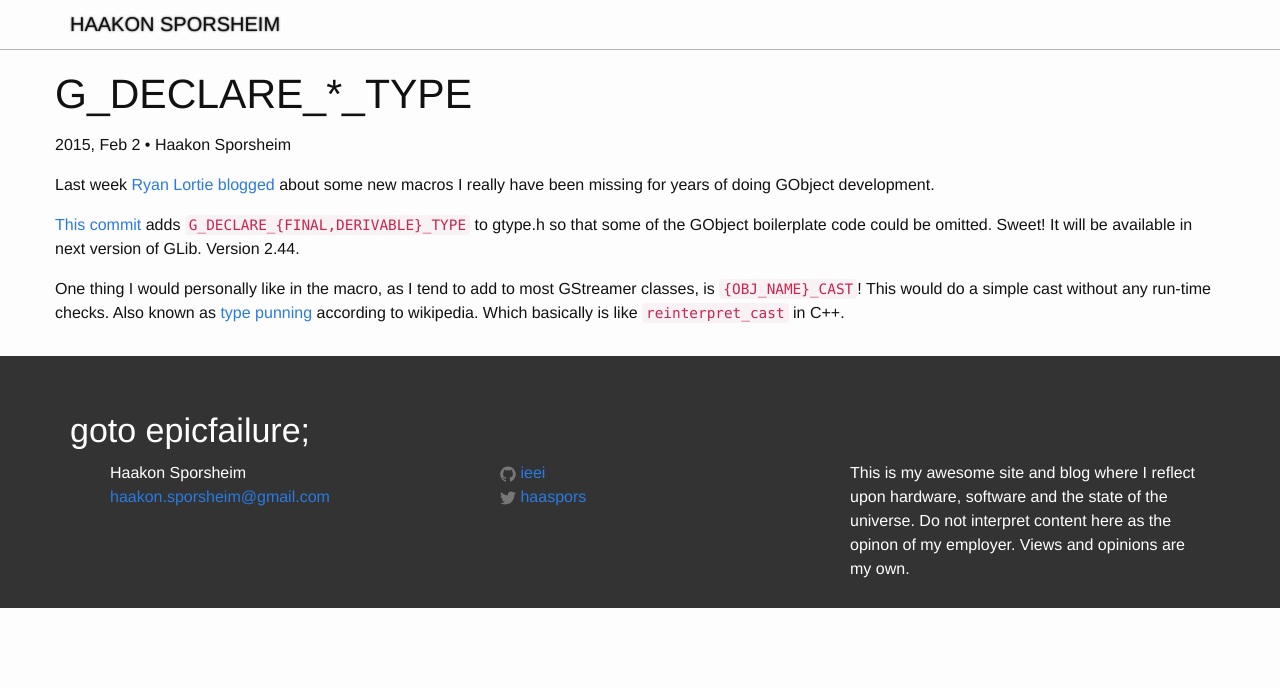
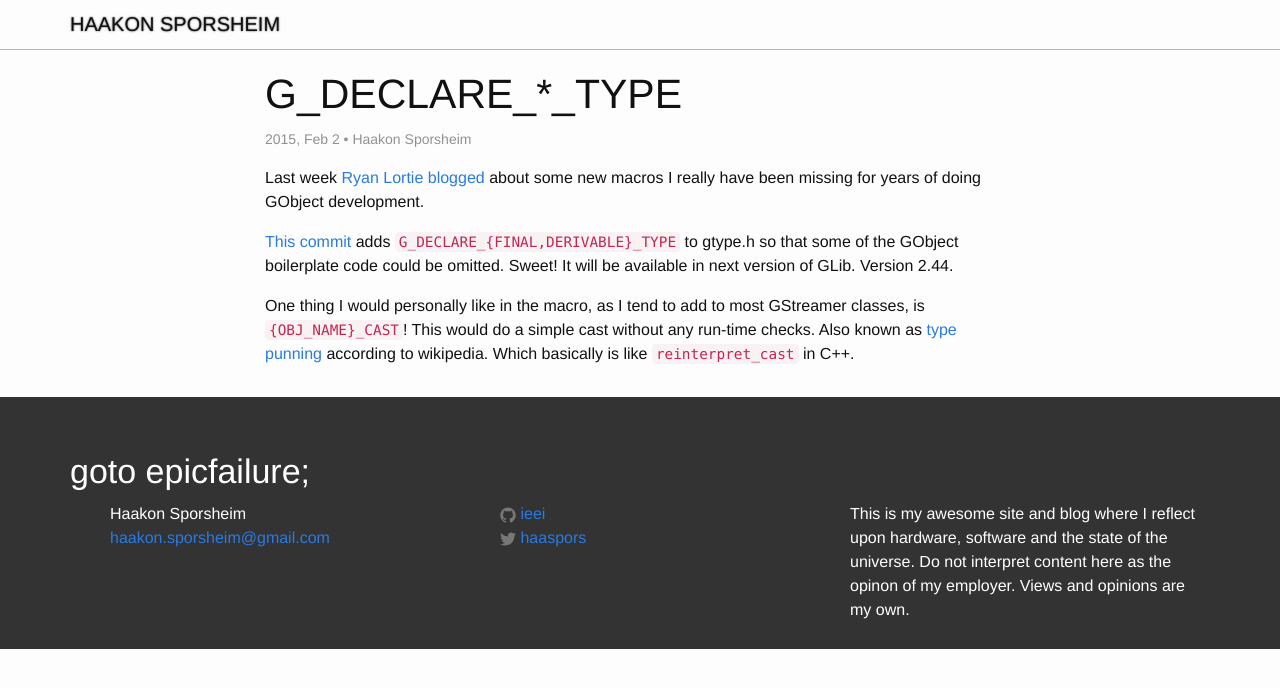
Before and after one commit to ieei/ieei.github.io, a Jekyll site: the page built from _posts/2015-02-02-g_declare_*_type.md, in a window 1280 px wide. Shown: the top 688 px of the page. Built offline with Jekyll 4.4.1, drawn with Linux system fonts in a browser that asks for light colours; nearby versions of some CDN libraries.

Commit message:
posts: Tweak post layout a bit.

```diff
--- a/_layouts/post.html
+++ b/_layouts/post.html
@@ -5,6 +5,7 @@ layout: default
 
   <section id="post" class="container section">
     <div class="row">
+      <div class="col-xs-10 col-xs-offset-1 col-sm-12 col-sm-offset-0 col-md-8 col-md-offset-2">
         <header class="post-header">
           <h1 class="post-title">{{ page.title }}</h1>
           <p class="post-meta">{{ page.date | date: "%Y, %b %-d" }}{% if page.author %} • {{ page.author }}{% endif %}{% if page.meta %} • {{ page.meta }}{% endif %}</p>
@@ -14,6 +15,7 @@ layout: default
           {{ content }}
         </article>
       </div>
+    </div>
   </section>
 
 </div>
--- a/css/main.scss
+++ b/css/main.scss
@@ -77,6 +77,12 @@ html, body {
 .post {
   padding-top: $spacing-unit / 2;
 
+  .post-meta {
+    margin-top: 0px;
+    color: lighten($text-color, 50%);
+    font-size: $font-size-small;
+  }
+
   p {
     margin: 16px 0px;
   }
```
Lines whose indentation alone changed are shown as unchanged.
